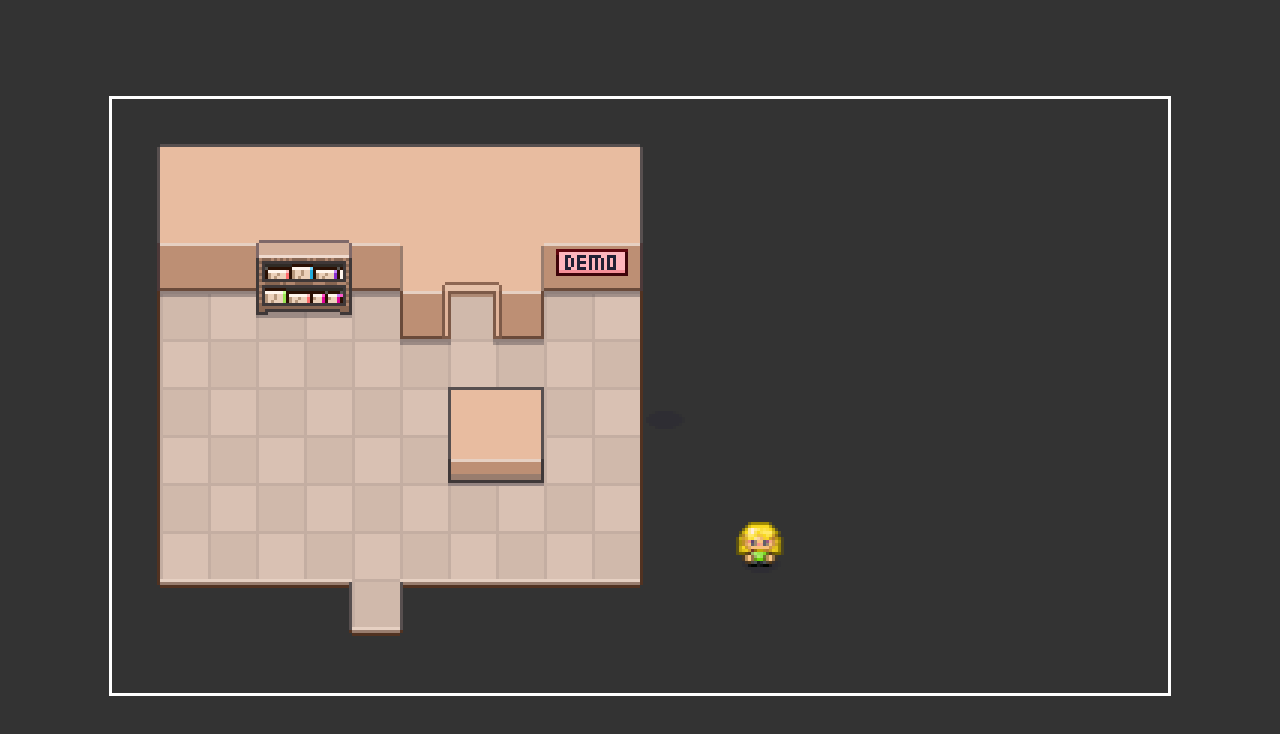
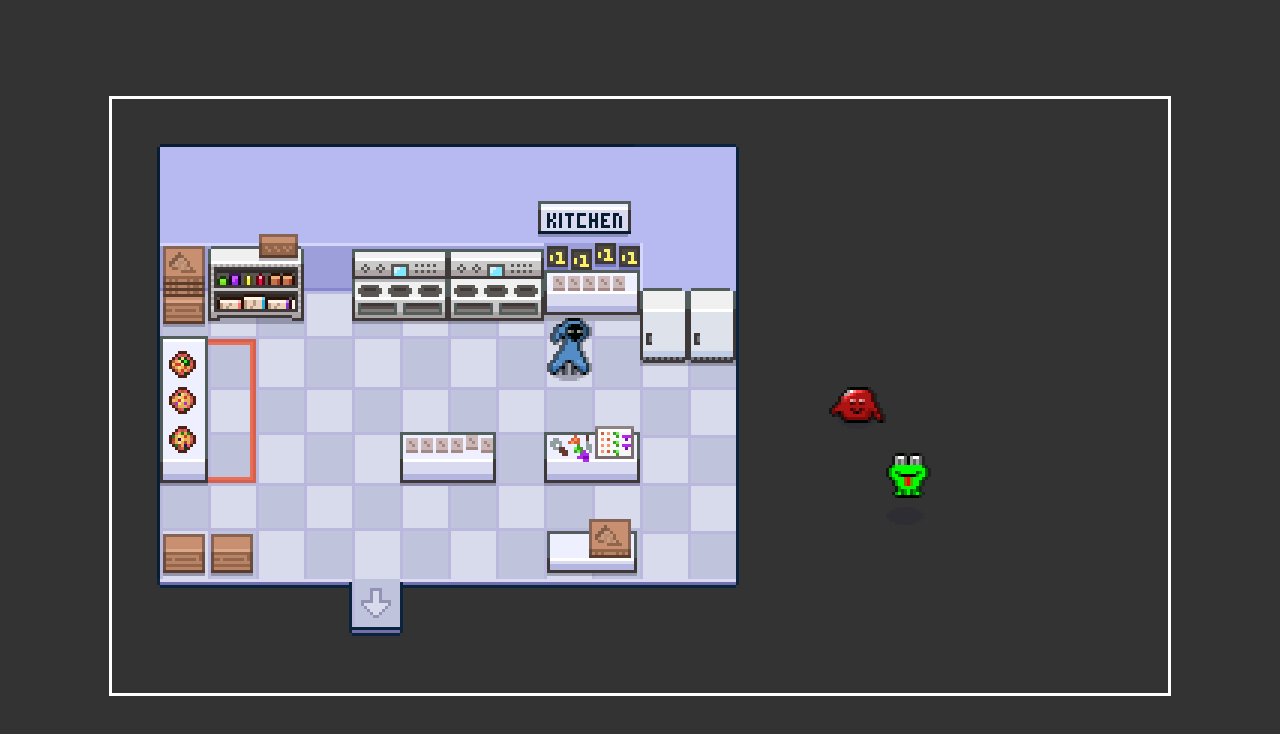
Before and after one commit to kpoteat26/Web-Programming, a plain HTML site: page Project Code/index.html in a window 1280 px wide. Drawn offline with Linux system fonts and the light colour scheme.

Commit message:
Kristen Poteat Sprint 1 Week 1 Overworld Maps (Added Unique Assets + Fixed Errors)

```diff
--- a/Project Code/GameObject.js
+++ b/Project Code/GameObject.js
@@ -4,7 +4,7 @@ class GameObject {
         this.y = config.y || 0;
         this.sprite = new Sprite({
             gameObject: this,
-            src: config.src || "./images/characters/spritesheets/hero.png",
+            src: config.src || "./images/characters/people/Kairo_Hero.png",
         });
     }
 }
--- a/Project Code/Overworld.js
+++ b/Project Code/Overworld.js
@@ -33,10 +33,9 @@ class Overworld {
     }
 
     init() {
-     this.map = new OverworldMap(window.OverworldMaps.DemoRoom);
+
+     this.map = new OverworldMap(window.OverworldMaps.Kitchen);
      this.startGameLoop();
-
-
 
     }
 
--- a/Project Code/OverworldMap.js
+++ b/Project Code/OverworldMap.js
@@ -20,8 +20,8 @@ class OverworldMap {
 
   window.OverworldMaps = {
     DemoRoom: {
-      lowerSrc: "/images/maps/DemoLower.png",
-      upperSrc: "/images/maps/DemoUpper.png",
+      lowerSrc: "./images/maps/DemoLower.png",
+      upperSrc: "./images/maps/DemoUpper.png",
       gameObjects: {
         hero: new GameObject({
           x: 5,
@@ -30,13 +30,13 @@ class OverworldMap {
         npc1: new GameObject({
           x: 7,
           y: 9,
-          src: "/images/characters/people/npc1.png"
+          src: "./images/characters/people/Squelchy_NPC.png"
         })
       }
     },
     Kitchen: {
-      lowerSrc: "/images/maps/KitchenLower.png",
-      upperSrc: "/images/maps/KitchenUpper.png",
+      lowerSrc: "./images/maps/KitchenLower.png",
+      upperSrc: "./images/maps/KitchenUpper.png",
       gameObjects: {
         hero: new GameObject({
           x: 3,
@@ -45,12 +45,12 @@ class OverworldMap {
         npcA: new GameObject({
           x: 9,
           y: 6,
-          src: "/images/characters/people/npc2.png"
+          src: "./images/characters/people/Squelchy_NPC.png"
         }),
         npcB: new GameObject({
           x: 10,
           y: 8,
-          src: "/images/characters/people/npc3.png"
+          src: "./images/characters/people/Froggert_Enemy.png"
         })
       }
     },
--- a/Project Code/index.html
+++ b/Project Code/index.html
@@ -1,7 +1,7 @@
 <!DOCTYPE html>
 <html lang="en">
     <head>
-        <title>game name TODO</title>
+        <title>Evoltama</title>
         <meta charset="UTF-8">
         <link href="./styles.css" rel="stylesheet">
     </head>
```
Also changed, not shown: Project Code/images/characters/people/Froggert_Enemy.png (added), Project Code/images/characters/people/Kairo_Hero.png (added), Project Code/images/characters/people/Squelchy_NPC.png (added).
